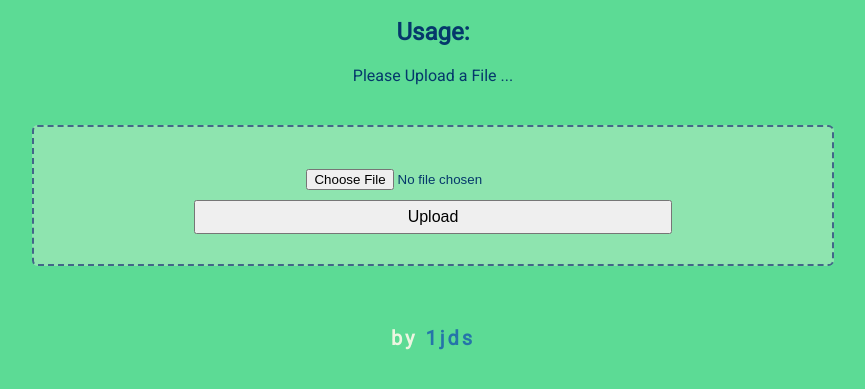
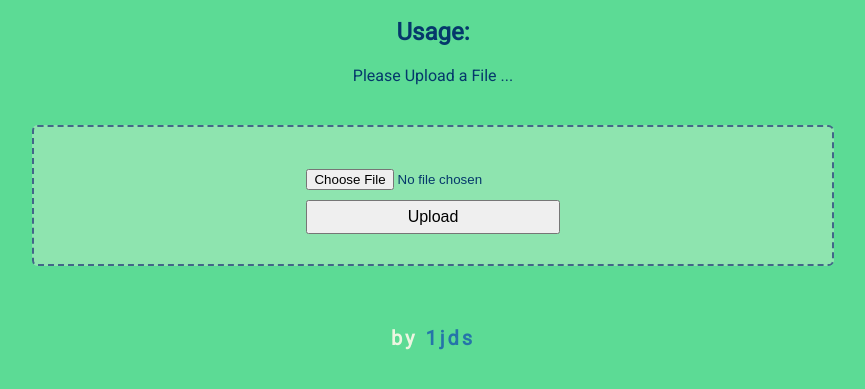
Before and after one commit to 1jds/FileMetadataMicroservice, a website: page views/index.html in a window 1280 px wide. Shown: the part 81-470 px from the top of the page, without its empty margins (207-1072 px from the left). Drawn offline with Linux system fonts and the light colour scheme.

Commit message:
minor css fix

```diff
--- a/public/style.css
+++ b/public/style.css
@@ -39,7 +39,7 @@ input {
 
 input#button {
   font-size: 1rem;
-  width: 63%;
+  width: 254px;
   padding: 0.4rem 0rem;
 }
 
```
